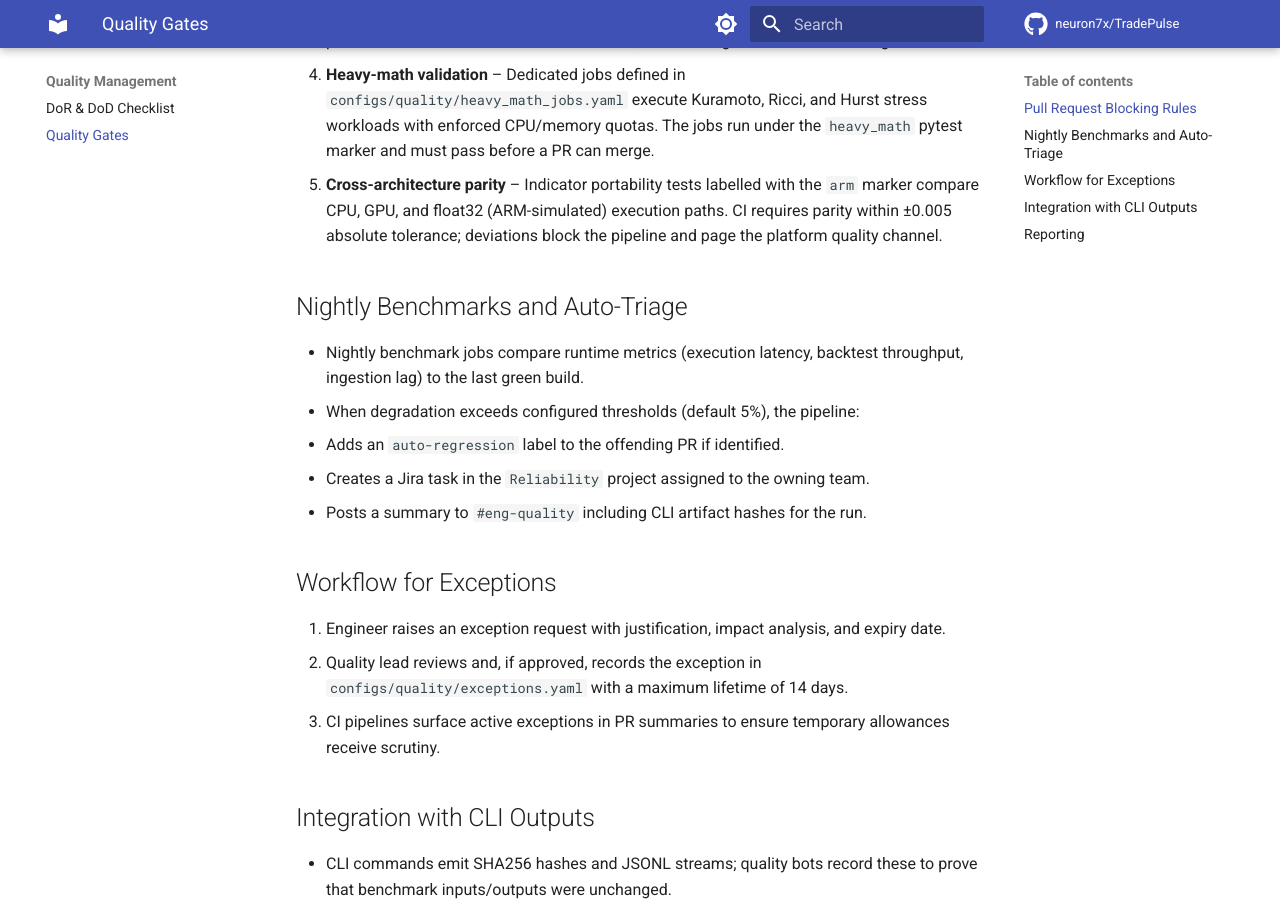
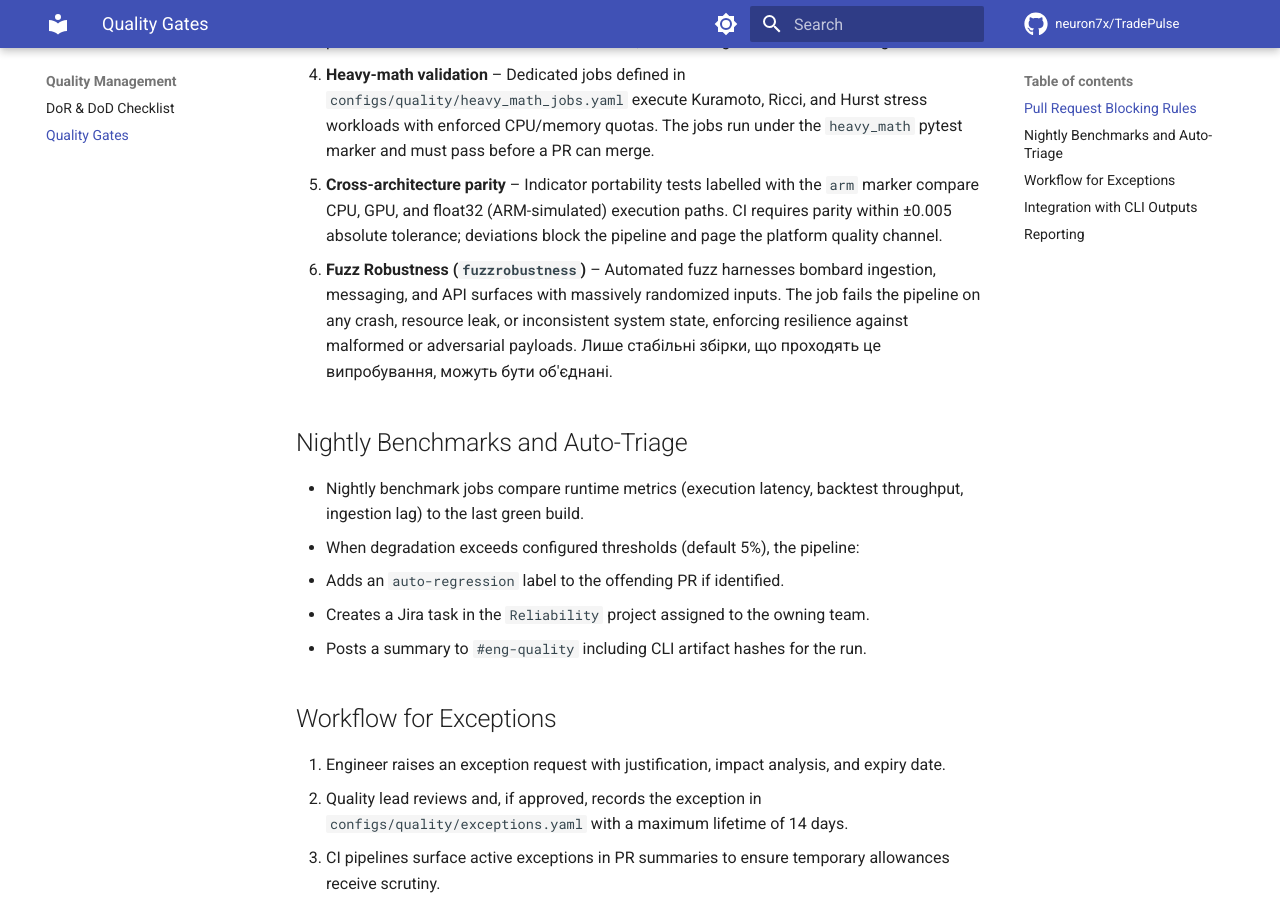
Before and after one commit to neuron7x/TradePulse, an MkDocs documentation site: the page built from docs/quality_gates.md, in a window 1280 px wide and 900 px high, scrolled down 537 px. Built offline with MkDocs 1.6.1 and Material for MkDocs 9.7.7, drawn with Linux system fonts in a browser that asks for light colours; comment, search, counter and statistics services are not loaded; the version menu is left out.

Commit message:
Document fuzz robustness gate

```diff
--- a/docs/quality_gates.md
+++ b/docs/quality_gates.md
@@ -22,6 +22,12 @@ criteria across testing, performance, and reliability domains.
    `arm` marker compare CPU, GPU, and float32 (ARM-simulated) execution paths.
    CI requires parity within ±0.005 absolute tolerance; deviations block the
    pipeline and page the platform quality channel.
+6. **Fuzz Robustness (`fuzzrobustness`)** – Automated fuzz harnesses bombard
+   ingestion, messaging, and API surfaces with massively randomized inputs.
+   The job fails the pipeline on any crash, resource leak, or inconsistent
+   system state, enforcing resilience against malformed or adversarial
+   payloads. Лише стабільні збірки, що проходять це випробування, можуть бути
+   об'єднані.
 
 ## Nightly Benchmarks and Auto-Triage
 
```
